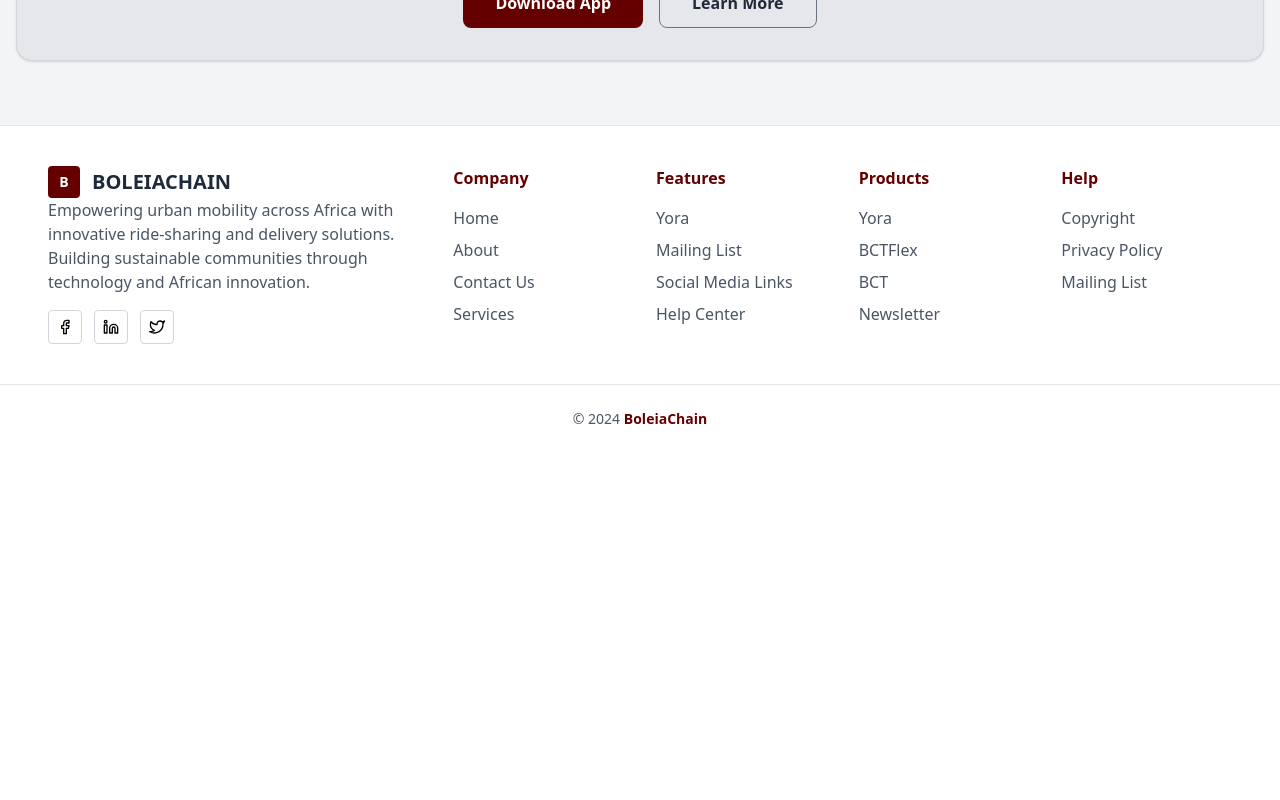
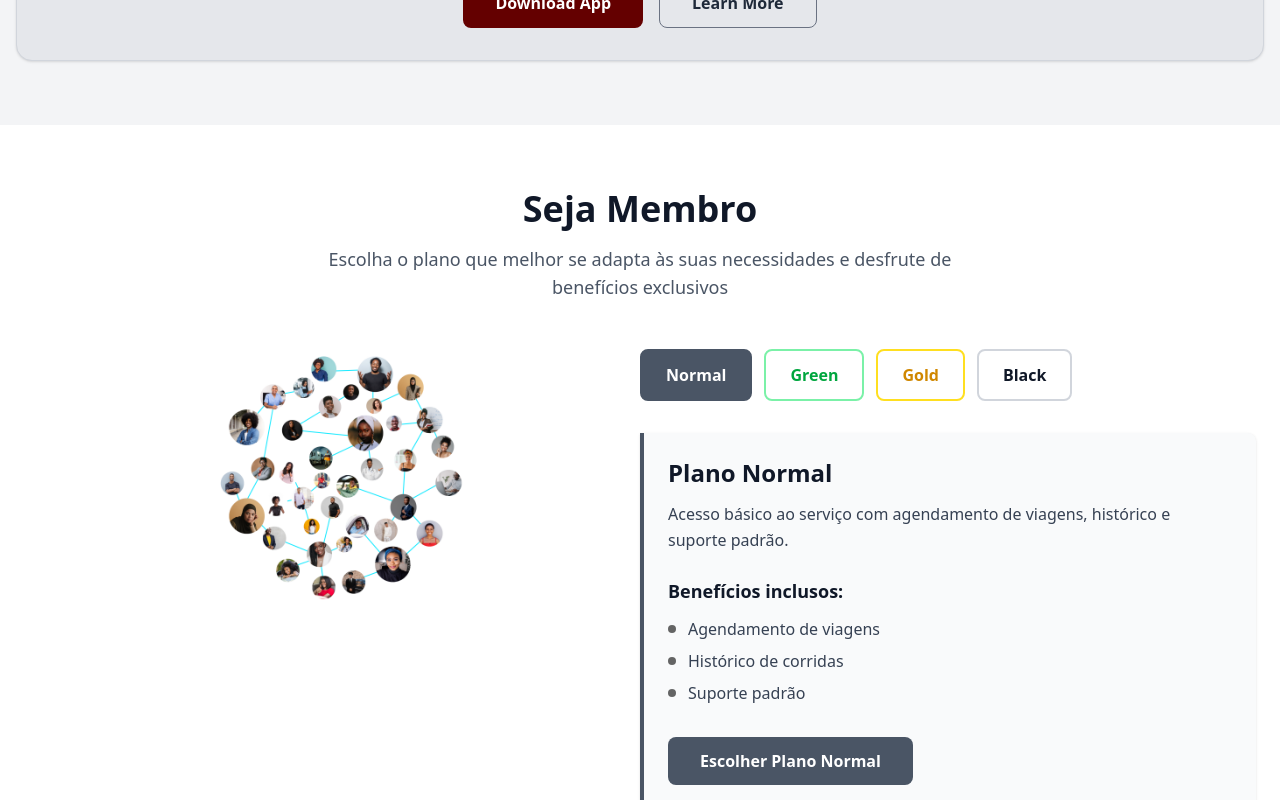
Before and after one commit to LeonardoBanze/boleia, a React (Vite) app: page /yora in a window 1280 px wide. Shown: the part 5660-6460 px from the top of the page. Before the commit the page ends 6113 px from the top, so only its background shows below. Built offline with nearby package versions, Linux system fonts and the light colour scheme.

Commit message:
done menbro

```diff
--- a/src/pages/Yora/index.jsx
+++ b/src/pages/Yora/index.jsx
@@ -1,4 +1,5 @@
 import Foooter from "../../components/foooter";
+import SejaMembro from "../../components/Membro";
 import Navbar from "../../components/Navbar";
 import OurSolutionsSectionPage from "../../components/OurSolutionsSectionpage";
 import Topbar from "../../components/Topbar";
@@ -46,6 +47,8 @@
 
 
         <OurSolutionsSectionPage/>
+        <SejaMembro />
+
 
       </section>
 
```
